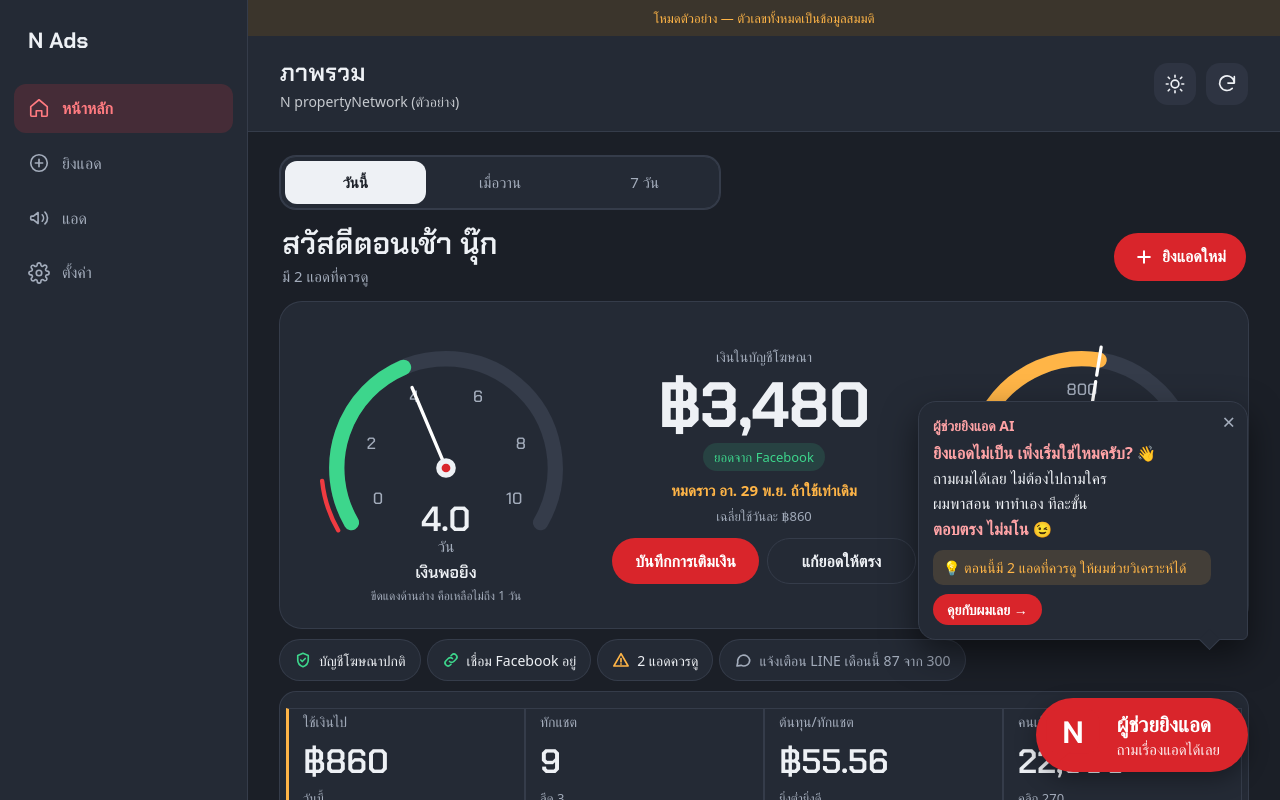
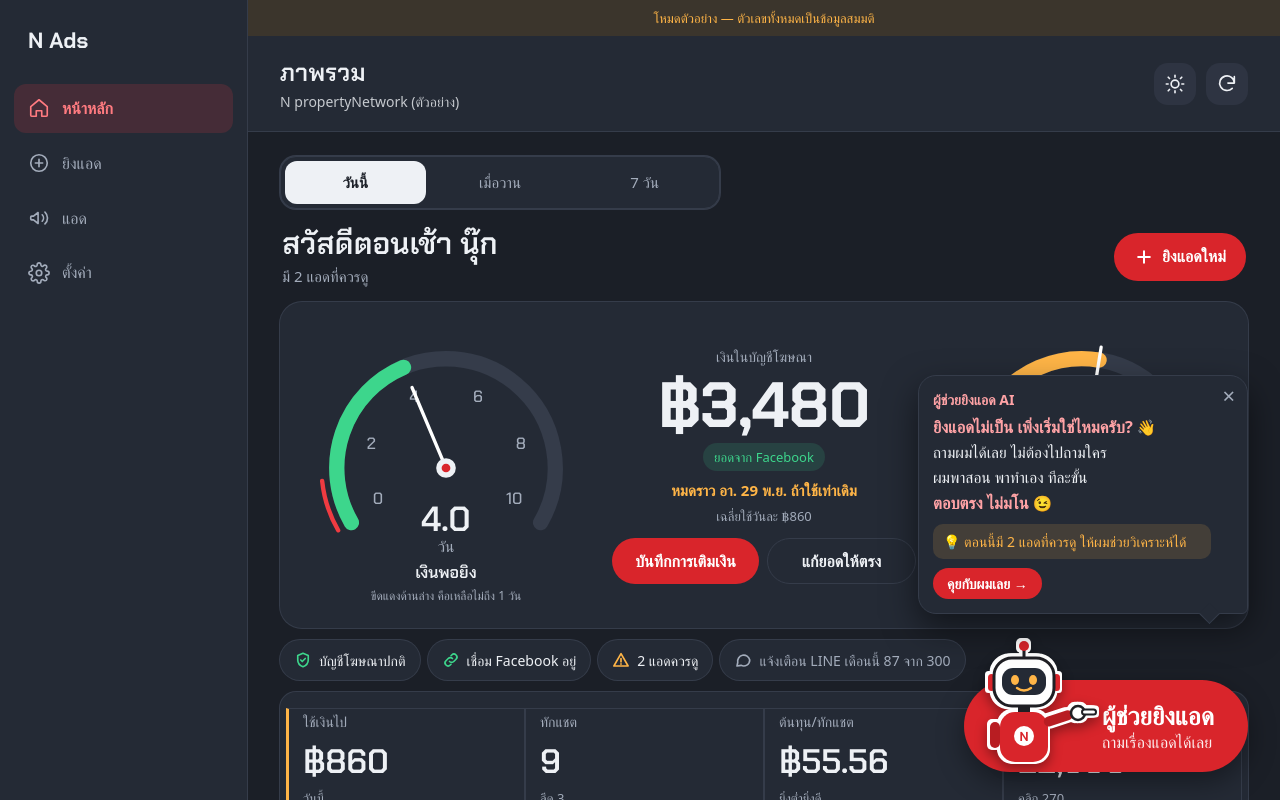
Before and after one commit to nproperty-RE-Guy-gif/n-ads, a plain HTML site: page index.html in a window 1280 px wide. Both pictures are taken after a click on the button "ดูตัวอย่างหน้าจอ (ข้อมูลสมมติ)". Shown: the top 800 px of the page. Drawn offline with Linux system fonts and the light colour scheme; a web font is replaced by a local one.

Commit message:
Bigger assistant button with pointing bot
- Assistant button ~92px tall on desktop with a red-white bot popping out and pointing at the label
- Sticker outline so the character stands out on the red button; head-only avatar in chat
- Person character kept as an alternative (localStorage nads_char=person)

Co-Authored-By: Claude Opus 5.5 <noreply@anthropic.com>
Claude-Session: https://claude.ai/code/session_01BbkbVUxk6Sx2Ms64EdkAGq

```diff
--- a/index.html
+++ b/index.html
@@ -499,8 +499,14 @@
 
   .foot{display:flex;flex-wrap:wrap;justify-content:space-between;gap:6px 16px;font-size:13px;margin-top:14px}
   .foot b{font-family:var(--disp);color:var(--pri);font-weight:600}
-  .ai-fab .av.bot-av{width:52px;height:52px;margin:0;animation:none;filter:none}
-  @media (max-width:599px){ .ai-fab{padding:5px;gap:0} .ai-fab .tx{display:none} }
+  /* ปุ่มผู้ช่วยแบบใหญ่ มีตัวการ์ตูนโผล่พ้นปุ่มแล้วชี้ไปที่ข้อความ */
+  .ai-fab{min-height:66px;padding:8px 22px 8px 104px;border-radius:34px;gap:0;overflow:visible;box-shadow:0 10px 28px rgba(0,0,0,.38)}
+  .ai-fab .av.bot-av{position:absolute;left:0;bottom:2px;width:96px;height:89px;margin:0;border:0;border-radius:0;animation:none;filter:drop-shadow(2.5px 0 0 #fff) drop-shadow(-2.5px 0 0 #fff) drop-shadow(0 2.5px 0 #fff) drop-shadow(0 -2.5px 0 #fff) drop-shadow(0 5px 6px rgba(0,0,0,.35))}
+  .ai-fab .tx b{font-size:18px;font-weight:700} .ai-fab .tx small{font-size:13px}
+  .ai-fab .arm{transform-box:fill-box;transform-origin:0% 60%;animation:poke 1.8s ease-in-out infinite}
+  .ai-fab:hover .arm{animation-duration:.9s}
+  @keyframes poke{0%,55%,100%{transform:translateX(0) rotate(0)}70%{transform:translateX(5px) rotate(-6deg)}85%{transform:translateX(1px) rotate(0)}}
+  @media (prefers-reduced-motion: reduce){.ai-fab .arm{animation:none}}
 
   @media (min-width:600px){ .stats{grid-template-columns:repeat(4,minmax(0,1fr))} }
   @media (min-width:1024px){
@@ -514,7 +520,10 @@
     .readout .big{font-size:64px}
     .stats .stat .v{font-size:34px}
     .th{width:84px;height:84px;flex-basis:84px}
-    .ai-fab .av.bot-av{width:60px;height:60px;margin:0}
+    .ai-fab{min-height:92px;padding:12px 34px 12px 138px;border-radius:48px}
+    .ai-fab .av.bot-av{width:140px;height:130px;left:0;bottom:4px}
+    .ai-fab .tx b{font-size:25px} .ai-fab .tx small{font-size:16px;margin-top:3px}
+    .ai-tease{bottom:186px}
   }
   @media (min-width:1600px){
     #tab-home{max-width:1640px}
@@ -1600,8 +1609,23 @@
       <button class="ai-pill" id="wzAiCoach">${AI_SVG}ถาม AI เรื่องขั้นนี้</button></div></div></div>`;
   }
   // ตัวบอทผู้ช่วย (วาดเอง)
-  // ตราผู้ช่วย: ตัว N ของแบรนด์ในกล่องแชต (แทนหุ่นยนต์)
-  const BOT_SVG = () => `<svg viewBox="0 0 64 64" aria-hidden="true"><rect x="4" y="4" width="56" height="48" rx="14" fill="#D9252B"/><path d="M16 50 L16 61 L29 50 Z" fill="#D9252B"/><text x="32" y="41" text-anchor="middle" font-family="'Chakra Petch',sans-serif" font-weight="700" font-size="33" fill="#FFFFFF">N</text></svg>`;
+  // ตัวผู้ช่วย: "บอท" แดง-ขาว (ค่าเริ่มต้น) หรือ "คน" เสื้อโปโลแดงตรา N · arm=true = ทั้งตัวพร้อมแขนชี้ / false = เฉพาะหัว
+  const CHAR = () => (store.get("nads_char") === "person" ? "person" : "bot");
+  const PERSON_PARTS = {
+    body: '<path d="M30 130V100q0-17 17-19h26q17 2 17 19v30z" fill="#D9252B"/><path d="M49 81l11 13 11-13z" fill="#FFFFFF"/><path d="M60 94v14" stroke="#A31217" stroke-width="2"/><circle cx="75" cy="106" r="7.5" fill="#FFFFFF"/><text x="75" y="109.5" text-anchor="middle" font-family="Chakra Petch,sans-serif" font-weight="700" font-size="10" fill="#D9252B">N</text><path d="M34 90q-9 12-5 30h8q-2-15 4-26z" fill="#B81D22"/>',
+    head: '<rect x="54" y="68" width="12" height="14" rx="4" fill="#E9B98F"/><circle cx="36.5" cy="52" r="4.5" fill="#F2C9A0"/><circle cx="83.5" cy="52" r="4.5" fill="#F2C9A0"/><circle cx="60" cy="50" r="24" fill="#F2C9A0"/><path d="M36 50q-1-27 24-27t24 23q-6-10-18-10-14 1-22-3-6 6-8 17z" fill="#1F1F24"/><ellipse class="eye" cx="51" cy="52" rx="2.6" ry="3.2" fill="#1F1F24"/><ellipse class="eye" cx="69" cy="52" rx="2.6" ry="3.2" fill="#1F1F24"/><circle cx="46" cy="60" r="3.2" fill="#F29C9C" opacity=".65"/><circle cx="74" cy="60" r="3.2" fill="#F29C9C" opacity=".65"/><path d="M52 62q8 7 16 0" stroke="#1F1F24" stroke-width="2.4" fill="none" stroke-linecap="round"/>',
+    arm: '<g class="arm"><path d="M84 88l21-9 5 10-21 10z" fill="#B81D22"/><path d="M103 81l13-6 4 8-13 6z" fill="#F2C9A0"/><circle cx="119" cy="78" r="6.5" fill="#F2C9A0"/><rect x="121" y="74" width="13" height="4.6" rx="2.3" fill="#F2C9A0"/></g>',
+  };
+  const BOT_PARTS = {
+    body: '<rect x="54" y="66" width="12" height="9" fill="#1F1F24"/><rect x="36" y="74" width="48" height="50" rx="15" fill="#D9252B"/><circle cx="60" cy="98" r="10" fill="#FFFFFF"/><text x="60" y="102.5" text-anchor="middle" font-family="Chakra Petch,sans-serif" font-weight="700" font-size="13" fill="#D9252B">N</text><rect x="26" y="84" width="10" height="26" rx="5" fill="#B81D22"/>',
+    head: '<line x1="60" y1="9" x2="60" y2="21" stroke="#1F1F24" stroke-width="3" stroke-linecap="round"/><circle cx="60" cy="8" r="5" fill="#D9252B"/><rect x="24" y="36" width="7" height="17" rx="3.5" fill="#D9252B"/><rect x="89" y="36" width="7" height="17" rx="3.5" fill="#D9252B"/><rect x="30" y="20" width="60" height="48" rx="18" fill="#FFFFFF" stroke="#1F1F24" stroke-width="3"/><rect x="38" y="30" width="44" height="27" rx="11" fill="#242A35"/><ellipse class="eye" cx="51" cy="42" rx="4" ry="5" fill="#FFB547"/><ellipse class="eye" cx="69" cy="42" rx="4" ry="5" fill="#FFB547"/><path d="M53 50q7 5 14 0" stroke="#FFB547" stroke-width="2.4" fill="none" stroke-linecap="round"/>',
+    arm: '<g class="arm"><rect x="80" y="80" width="30" height="10" rx="5" transform="rotate(-18 80 85)" fill="#B81D22"/><circle cx="114" cy="75" r="7" fill="#FFFFFF" stroke="#1F1F24" stroke-width="2.5"/><rect x="118" y="71.5" width="14" height="5" rx="2.5" fill="#FFFFFF" stroke="#1F1F24" stroke-width="2"/></g>',
+  };
+  const BOT_SVG = (arm = true) => {
+    const P = CHAR() === "bot" ? BOT_PARTS : PERSON_PARTS;
+    return arm ? `<svg viewBox="0 0 140 130" aria-hidden="true">${P.body}${P.head}${P.arm}</svg>`
+      : `<svg viewBox="22 2 76 76" aria-hidden="true">${P.body}${P.head}</svg>`;
+  };
   // ขั้นต่อไปที่ควรกด (ใช้ชี้จุด + ข้อความในบอท)
   function nextAction() {
     const s = wz.step, u = curUp();
```
